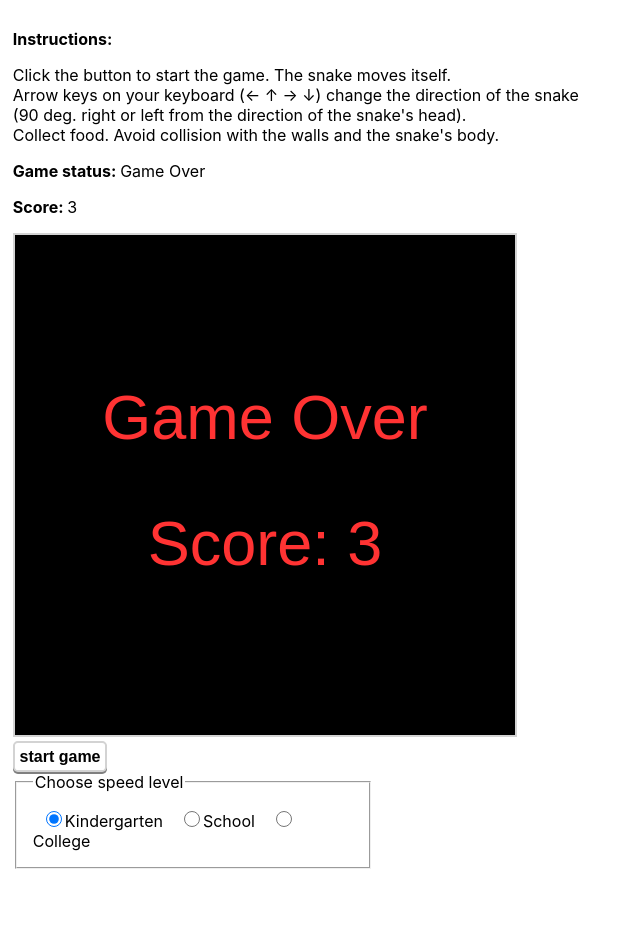
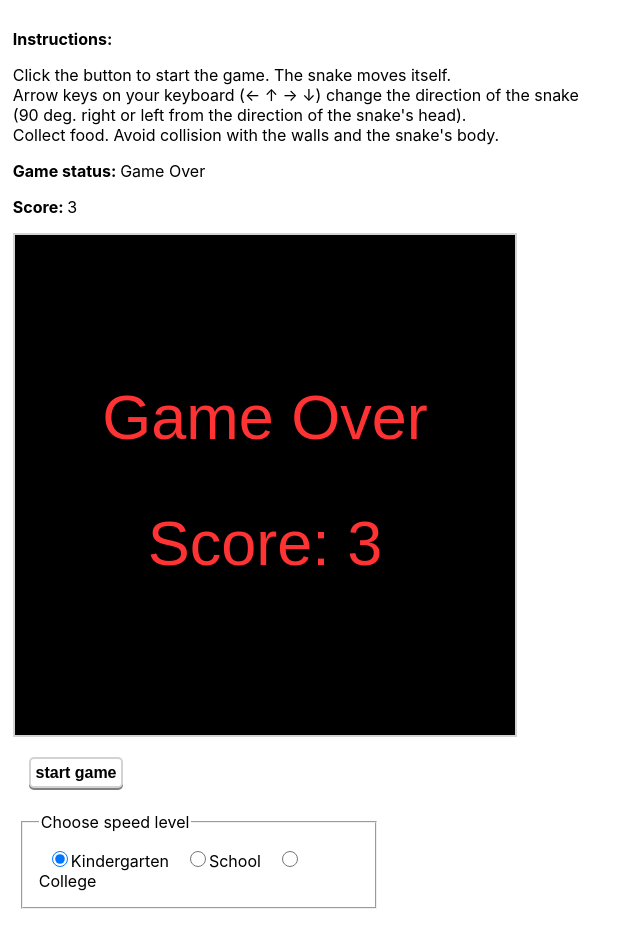
Before and after one commit to b-lukaszuk/snake_game, a React (Create React App) app in the folder my-app/: page / in a window 1280 px wide. Shown: the whole page, without its empty margins (0-640 px from the left). Before the commit the page ends 882 px from the top, so only its background shows below. Built offline with nearby package versions, Linux system fonts and the light colour scheme.

Commit message:
kosmetyka, odstepy (marginsy)

```diff
--- a/my-app/src/components/Button.css
+++ b/my-app/src/components/Button.css
@@ -7,6 +7,7 @@ button {
     font-size: 1em;
     font-weight: bold;
     box-shadow: 0px 2px gray;
+    margin: 1em;
 }
 
 button:hover {
--- a/my-app/src/components/SpeedLevelSelector.css
+++ b/my-app/src/components/SpeedLevelSelector.css
@@ -1,6 +1,7 @@
 fieldset {
     padding: 1em;
     max-width: 20em;
+    margin: 0.5em;
 }
 
 fieldset span {
```
